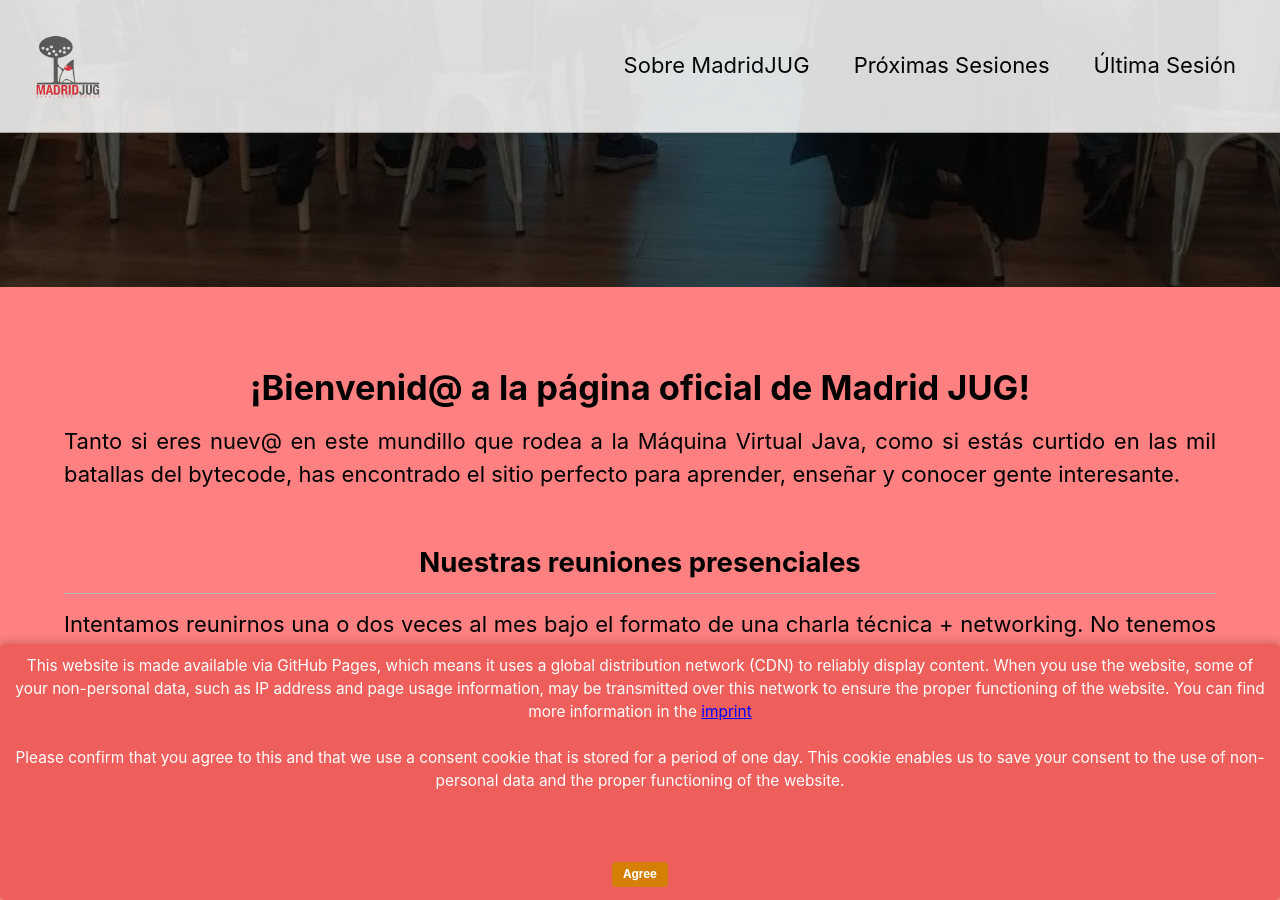
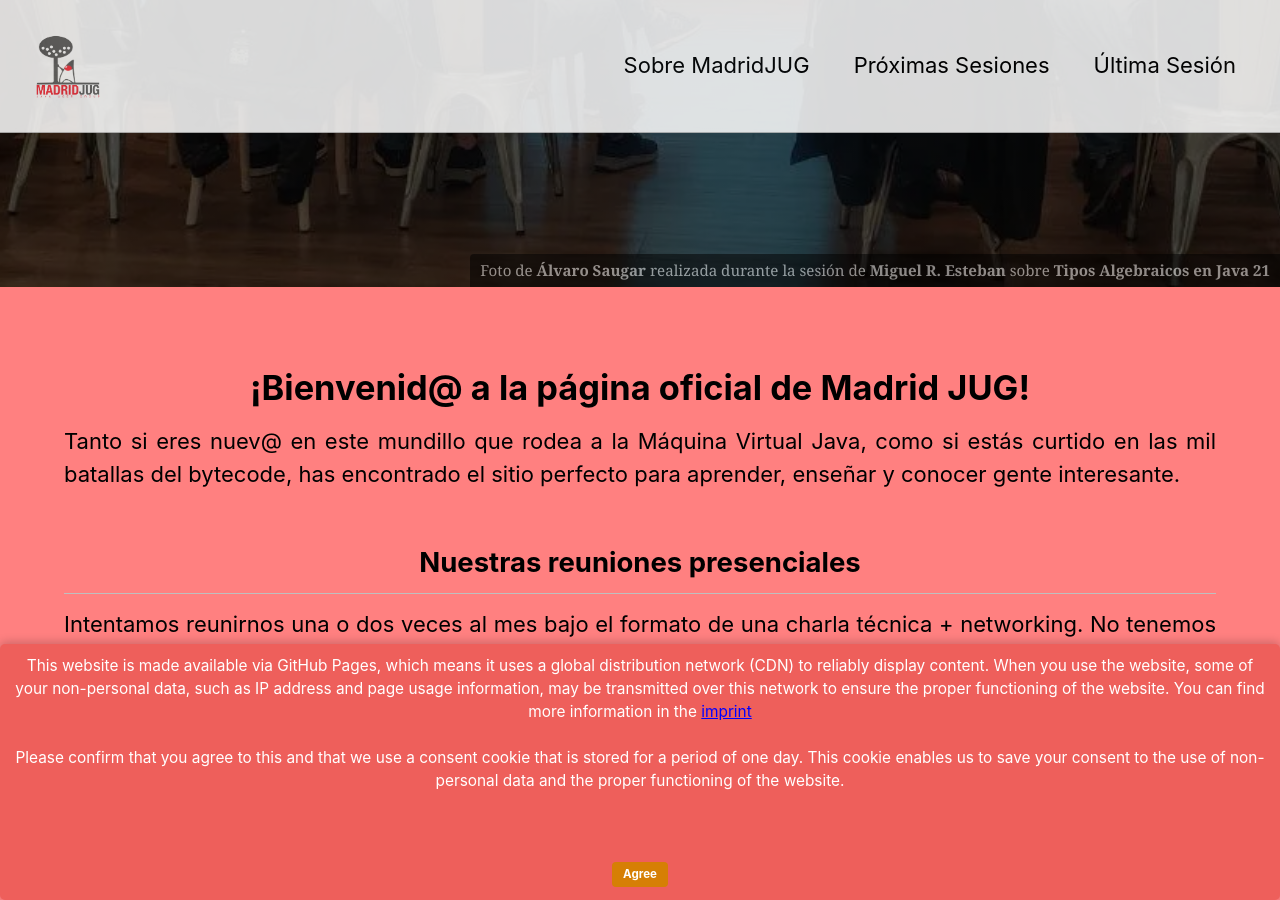
Before and after one commit to perstarke-webdev/oneflow-jekyll-theme, a Jekyll site: the page built from _pages/index.html, in a window 1280 px wide and 900 px high, scrolled down 746 px. Built offline with Jekyll 4.4.1, drawn with Linux system fonts in a browser that asks for light colours; cached includes are drawn as plain includes.

```diff
--- a/_pages/index.html
+++ b/_pages/index.html
@@ -35,7 +35,7 @@ header:
           blank: true
           icon: fa-solid fa-circle-dollar-to-slot
 
-#    caption: "Photo by **[Alexandros Margo Photography](https://www.instagram.com/alexandrosmargo?igsh=eHl2cGx0amVocmJi)**"
+    caption: "Foto de **[Álvaro Saugar](https://twitter.com/alvaro_saugar)** realizada durante la sesión de **[Miguel R. Esteban](https://www.linkedin.com/in/miguelresteban/)** sobre **[Tipos Algebraicos en Java 21](https://www.youtube.com/watch?v=egNdxs0RpF4)**"
 
 excerpt: "**Tu grupo de desarrolladores y entusiastas de Java y la JVM**"
 
```
